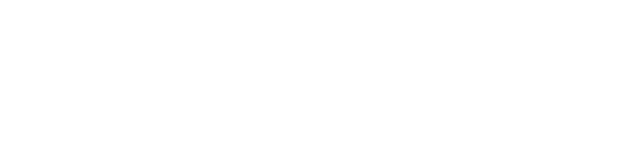
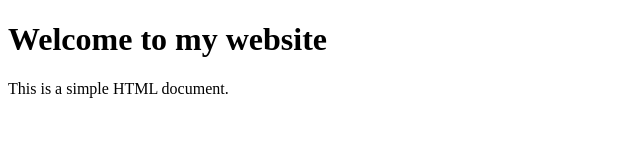
Before and after one commit to beslan961/beslan961, a plain HTML site: page index.html in a window 1280 px wide. Shown: the whole page, without its empty margins (0-640 px from the left). Drawn offline with Linux system fonts and the light colour scheme.

Commit message:
ეს არის ბოლო კომიტი 2.04.2025

```diff
--- a/index.html
+++ b/index.html
@@ -6,6 +6,7 @@
     <title>Document</title>
 </head>
 <body>
-
+    <H1>Welcome to my website</H1>
+    <p>This is a simple HTML document.</p>
 </body>
 </html>
```
